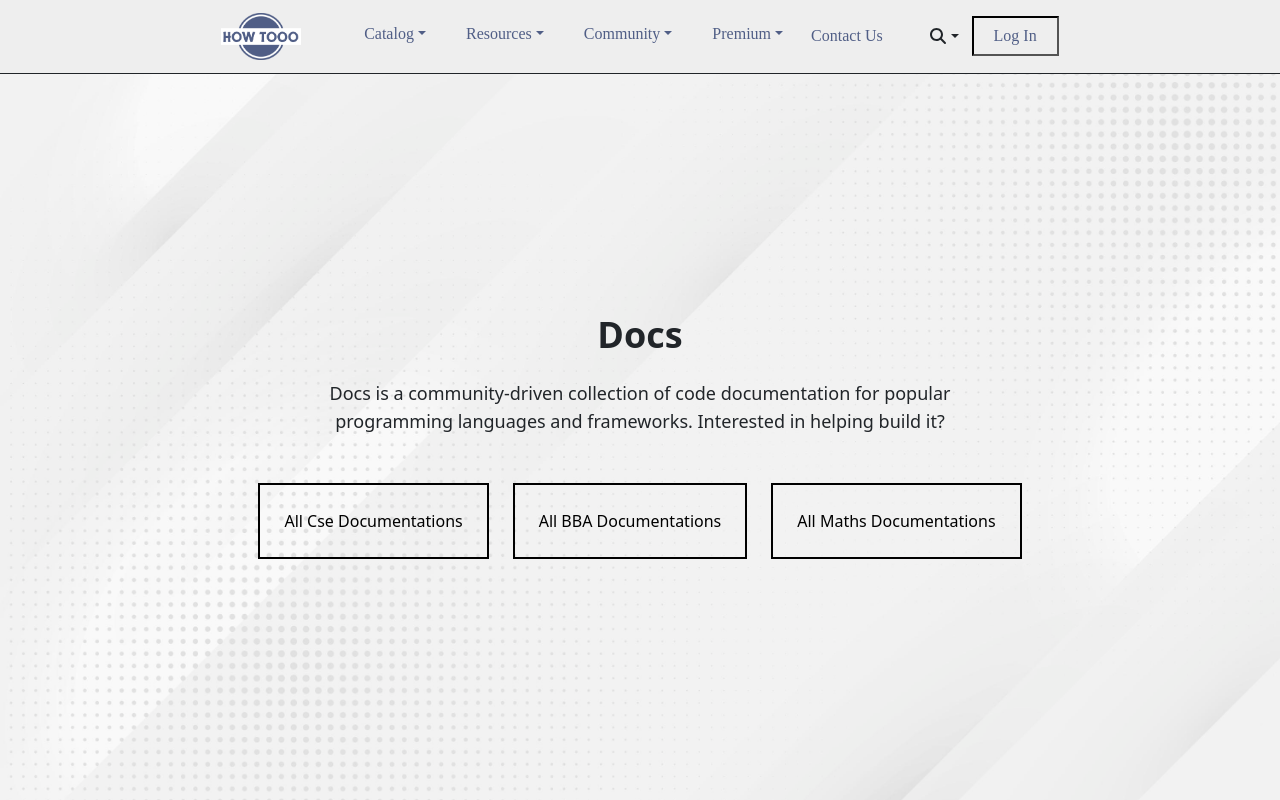
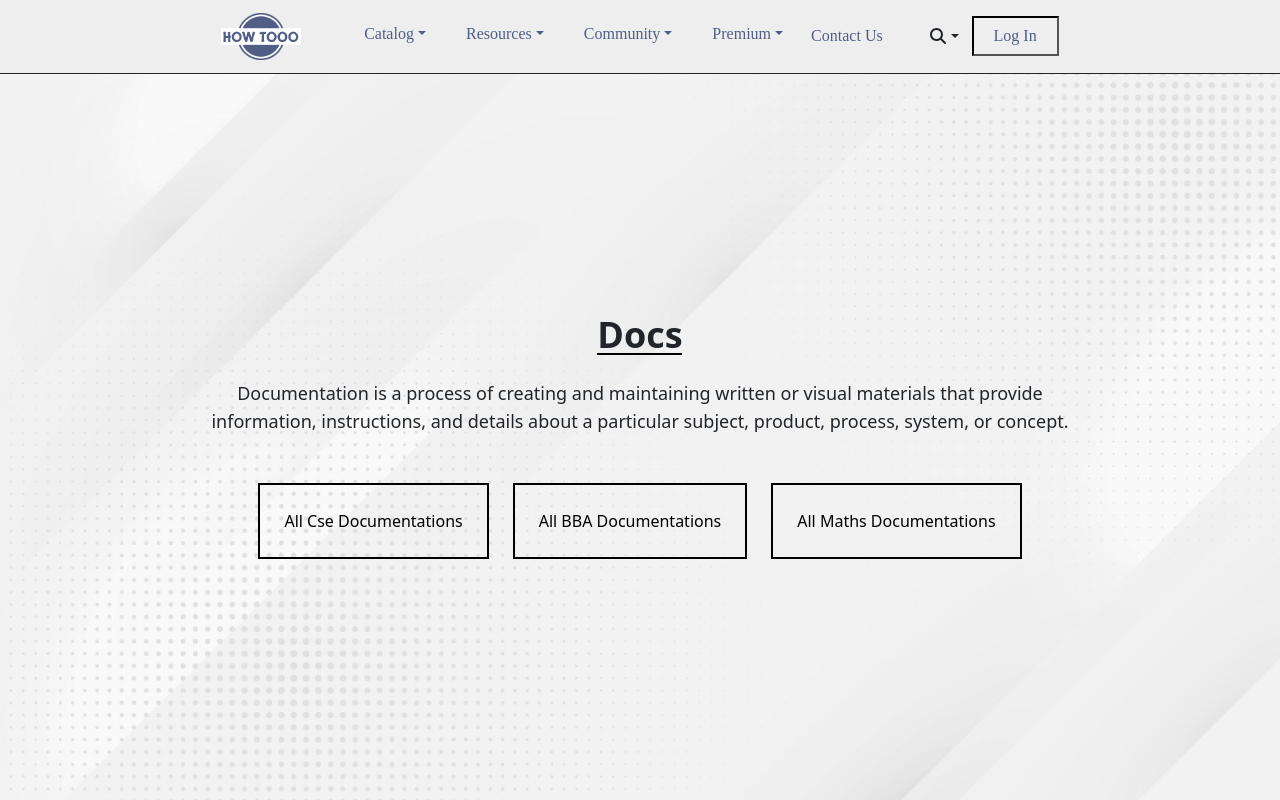
Before and after one commit to rayed152/HowTooo, a Next.js app: page /alldocs in a window 1280 px wide. Built offline with nearby package versions, Linux system fonts and the light colour scheme; no server answers.

Commit message:
Created a footer for maximum pages where the there wont be any links to the footer. Added pagination in cse docs. Also changed the background of cse doc also added some more hovering effect for the cards

```diff
--- /dev/null
+++ b/Components/SimpleFooter.js
@@ -0,0 +1,19 @@
+import React from "react";
+
+function SimpleFooter() {
+  return (
+    <div>
+      <div
+        className="text-center p-3"
+        style={{ backgroundColor: "rgba(0, 0, 0, 0.2)" }}
+      >
+        © 2024{" "}
+        <a className="text-dark" href="#">
+          HowTooo.com
+        </a>
+      </div>
+    </div>
+  );
+}
+
+export default SimpleFooter;
--- a/pages/alldocs.js
+++ b/pages/alldocs.js
@@ -1,21 +1,33 @@
 import Navbar1 from "@/Components/navbars/Navbar1";
 import Link from "next/link";
-import React from "react";
+import React, { useEffect, useState } from "react";
 import styles from "@/styles/alldocs.module.css";
 
 function alldocs() {
+  const [animate, setAnimate] = useState(false);
+  useEffect(() => {
+    setTimeout(() => {
+      setAnimate(true);
+    }, 100);
+  }, []);
   return (
     <div className={`${styles.background} min-h-screen flex flex-col`}>
       <Navbar1 />
 
       <div className="flex-grow flex flex-col items-center justify-center">
         <div className="text-center">
-          <h1 className="text-4xl font-bold mb-4">Docs</h1>
+          <h1
+            className={`text-4xl font-bold mb-4 ${
+              animate ? styles["underline-animation"] : ""
+            }`}
+          >
+            Docs
+          </h1>
           <p className="text-lg">
-            Docs is a community-driven collection of code documentation for
-            popular
-            <br /> programming languages and frameworks. Interested in helping
-            build it?
+            Documentation is a process of creating and maintaining written or
+            visual materials that provide <br />
+            information, instructions, and details about a particular subject,
+            product, process, system, or concept.
           </p>
         </div>
 
--- a/pages/documentationC.js
+++ b/pages/documentationC.js
@@ -1,19 +1,25 @@
 import React from "react";
 import DocCard from "./documentations/DocCard";
 import Navbar1 from "@/Components/navbars/Navbar1";
+import SimpleFooter from "@/Components/SimpleFooter";
 
 function documentationC() {
+  const gradientStyles = {
+    background: "linear-gradient(90deg, #c1bfe6 0%, #e3e3eb 46%, #85b3bd 100%)",
+  };
+
   return (
-    <div>
+    <div className="min-h-screen flex flex-col" style={{ ...gradientStyles }}>
       <Navbar1 />
-      <h1 className="text-center mt-6 underline" style={{ fontSize: "30px" }}>
-        Documentations Of Computer Science
-      </h1>
-      <div className="d-flex  flex-lg-row">
-        <div className="col-lg-2 d-lg-block d-none"></div>
-        <DocCard />
-        <div className="col-lg-2 d-lg-block d-none"></div>
+      <div className=" flex-1 flex justify-center items-center">
+        <div>
+          <h1 className="text-center underline" style={{ fontSize: "30px" }}>
+            Documentations Of Computer Science
+          </h1>
+          <DocCard />
+        </div>
       </div>
+      <SimpleFooter />
     </div>
   );
 }
--- a/pages/documentations/DocCard.js
+++ b/pages/documentations/DocCard.js
@@ -1,31 +1,49 @@
 import React, { useEffect, useState } from "react";
-import Button from "react-bootstrap/Button";
 import Card from "react-bootstrap/Card";
 import axios from "axios";
 import Link from "next/link";
+import Pagination from "react-bootstrap/Pagination";
+import Container from "react-bootstrap/Container";
 
 function DocCard() {
   const [docs, setDocs] = useState([]);
+  const [currentPage, setCurrentPage] = useState(1);
+  const [docsPerPage] = useState(4); // Number of cards per page
+
   useEffect(() => {
     axios.get("/api/doc").then((response) => {
-      // console.log(response.data);
       setDocs(response.data);
     });
   }, []);
 
+  // Calculate the index of the first and last document for the current page
+  const indexOfLastDoc = currentPage * docsPerPage;
+  const indexOfFirstDoc = indexOfLastDoc - docsPerPage;
+  const currentDocs = docs.slice(indexOfFirstDoc, indexOfLastDoc);
+
+  // Change page
+  const paginate = (pageNumber) => {
+    setCurrentPage(pageNumber);
+  };
+
+  const pageNumbers = [];
+  for (let i = 1; i <= Math.ceil(docs.length / docsPerPage); i++) {
+    pageNumbers.push(i);
+  }
+
   return (
+    <div>
       <div className="flex flex-wrap">
-      {docs.map((doc) => (
+        {currentDocs.map((doc) => (
           <Link
             href={"/documentations/details/" + doc._id}
             className="no-underline"
           >
             <Card
               key={doc.id}
-            className="w-64 m-4 hover:transform hover:scale-110 hover:shadow-md"
+              className="w-64 m-4 hover:transform hover:scale-110 hover:shadow-md hover:bg-gray-500 hover:text-white"
               style={{ height: "22rem" }}
             >
-            {/* <Card.Img variant="top" src="holder.js/100px180" /> */}
               <Card.Body>
                 <Card.Title>{doc.title}</Card.Title>
                 <Card.Text>{doc.summary}</Card.Text>
@@ -34,6 +52,30 @@ function DocCard() {
           </Link>
         ))}
       </div>
+      <Container className="d-flex justify-content-center">
+        <Pagination>
+          <Pagination.First onClick={() => paginate(1)} />
+          <Pagination.Prev
+            onClick={() => paginate(currentPage - 1)}
+            disabled={currentPage === 1}
+          />
+          {pageNumbers.map((number) => (
+            <Pagination.Item
+              key={number}
+              active={number === currentPage}
+              onClick={() => paginate(number)}
+            >
+              {number}
+            </Pagination.Item>
+          ))}
+          <Pagination.Next
+            onClick={() => paginate(currentPage + 1)}
+            disabled={currentPage === pageNumbers.length}
+          />
+          <Pagination.Last onClick={() => paginate(pageNumbers.length)} />
+        </Pagination>
+      </Container>
+    </div>
   );
 }
 
--- a/styles/alldocs.module.css
+++ b/styles/alldocs.module.css
@@ -4,3 +4,30 @@
     background-repeat: no-repeat;
 
   }
+
+
+@keyframes underline-animation {
+  0% {
+    transform: scaleX(0);
+  }
+  100% {
+    transform: scaleX(1);
+  }
+}
+
+.underline-animation {
+  position: relative;
+  display: inline-block;
+}
+
+.underline-animation::after {
+  content: "";
+  position: absolute;
+  left: 0;
+  bottom: 0;
+  width: 100%;
+  height: 2px;
+  background-color: #000;
+  transform-origin: bottom right;
+  animation: underline-animation 0.3s ease-in-out forwards;
+}
```
Lines whose indentation alone changed are shown as unchanged.
